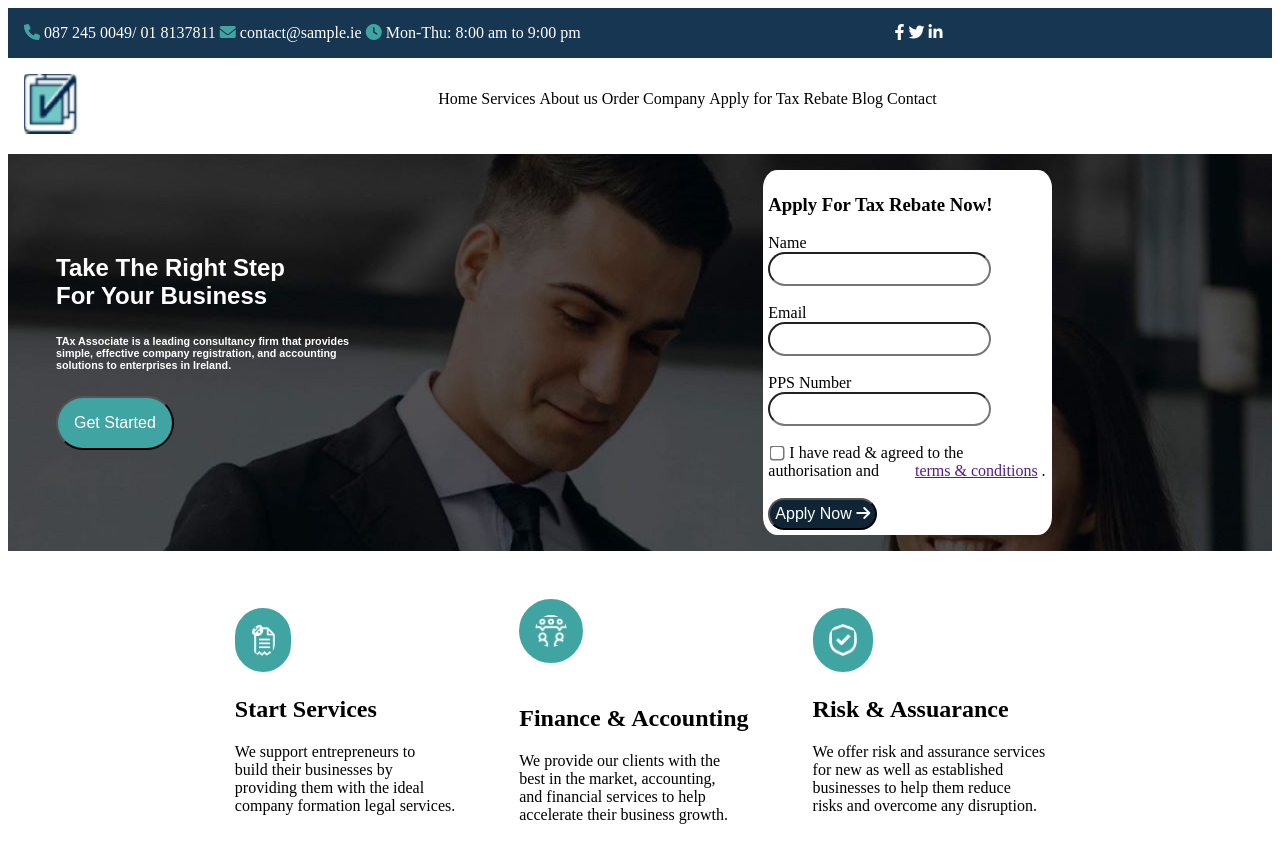
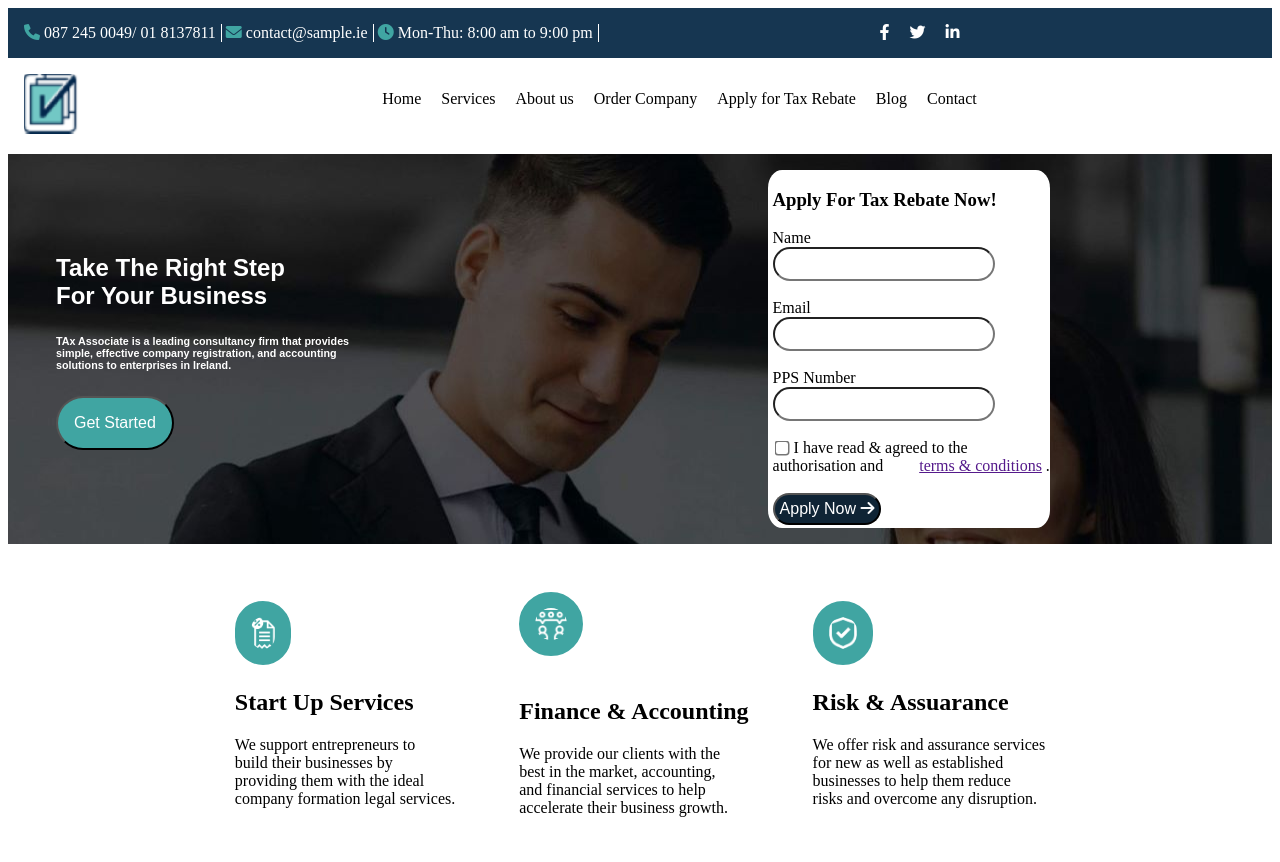
Before and after one commit to anumithasp/Assignment_MatsioDigital, a plain HTML site: page index.html in a window 1280 px wide. Drawn offline with Linux system fonts and the light colour scheme.

Commit message:
Additional styles

```diff
--- a/index.html
+++ b/index.html
@@ -45,13 +45,13 @@
             </div>
             <div class="grid-item2b">
                 <ul id="navItems">
-                    <li class="list2">Home</li>
-                    <li class="list2">Services</li>
-                    <li class="list2">About us</li>
-                    <li class="list2">Order Company</li>
-                    <li class="list2">Apply for Tax Rebate</li>
-                    <li class="list2">Blog</li>
-                    <li class="list2">Contact</li>
+                    <li style="padding-right: 1rem"class="list2">Home</li>
+                    <li style="padding-right: 1rem" class="list2">Services</li>
+                    <li style="padding-right: 1rem" class="list2">About us</li>
+                    <li style="padding-right: 1rem" class="list2">Order Company</li>
+                    <li style="padding-right: 1rem" class="list2">Apply for Tax Rebate</li>
+                    <li style="padding-right: 1rem" class="list2">Blog</li>
+                    <li style="padding-right: 1rem" class="list2">Contact</li>
                 </ul>
             </div>
         </div>
@@ -127,7 +127,7 @@
             <div class="grid-container4" >
                 <div class="grid-item4a">
                     <img id="risk"src="startup.png" ><br>
-                    <h2 id="subheading1">Start Services </h2>
+                    <h2 id="subheading1">Start Up Services </h2>
                      We support entrepreneurs to<br> build their businesses by<br> providing them with the ideal<br> company formation legal services.<br>
 
                 </div>
--- a/style.css
+++ b/style.css
@@ -18,12 +18,23 @@
 
 
 }
+.grid-item2
+{
+    justify-content: end;
+    align-items: end;
+
+
+}
 
 .list1
 {
     display: inline-block;
     color: white;
     text-decoration: none;
+    padding-right: 5px;
+    border-right: 1px solid white;
+
+
 
 
 
@@ -32,11 +43,13 @@
 .fas
 {
     color: #40A5A2;
+
 }
 
 .fab
 {
     color: white;
+    padding-right: 1rem;
 }
 
 #navItems li {
@@ -68,6 +81,7 @@
 }
 
 
+
 /* section*/
 
 .grid-container3 {
@@ -75,6 +89,7 @@
     grid-template-columns: auto auto ;
     padding: 1rem;
     background-image: url('bgimage.jpg');
+
 
 }
 .grid-item3a
@@ -141,7 +156,8 @@ form {
     background-color: #ffffff;
     border-radius: 5%;
     width: 40%;
-    padding: 5px;
+    padding-left: 5px;
+    padding-bottom: 3px;
 
 }
 
```
